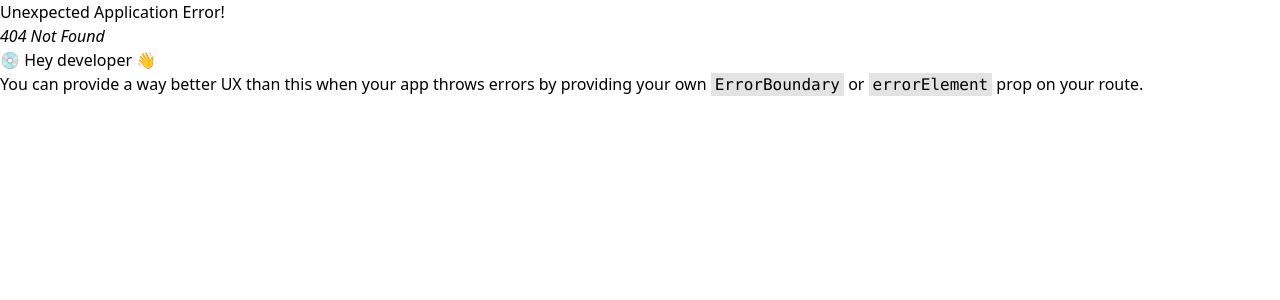
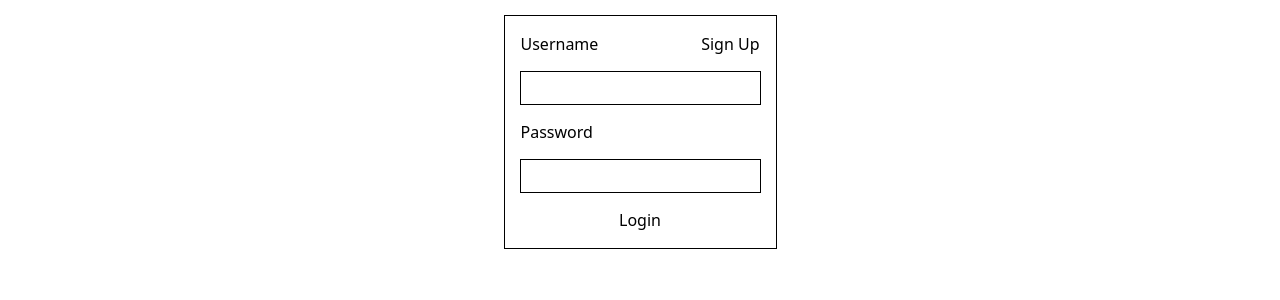
Before and after one commit to jjdavenport/react-auth, a React (Vite) app in the folder client/: page /#/login in a window 1280 px wide. Before the commit this address had no page. Shown: the top 300 px of the page. Built offline with nearby package versions, Linux system fonts and the light colour scheme.

Commit message:
fix: session cookie

```diff
--- a/client/src/hooks/auth-provider.tsx
+++ b/client/src/hooks/auth-provider.tsx
@@ -6,7 +6,7 @@ const useAuth = (authenticated: boolean | null) => {
 
   useEffect(() => {
     if (authenticated === false) {
-      navigate("/login/");
+      navigate("login");
     }
   }, [authenticated, navigate]);
 
--- a/client/src/main.tsx
+++ b/client/src/main.tsx
@@ -1,41 +1,22 @@
 import { StrictMode } from "react";
 import { createRoot } from "react-dom/client";
-import { createBrowserRouter, RouterProvider, Navigate } from "react-router";
+import { HashRouter, Routes, Route, Navigate } from "react-router";
 import { Register, Login, Home } from "./pages/index.ts";
 import "./index.css";
 import App from "./App.tsx";
 
-const router = createBrowserRouter([
-  {
-    path: "/react-auth/",
-    element: <App />,
-    children: [
-      {
-        index: true,
-        element: <Navigate to="login" />,
-      },
-      {
-        path: "login",
-        element: <Login />,
-      },
-      {
-        path: "register",
-        element: <Register />,
-      },
-      {
-        path: "home",
-        element: <Home />,
-      },
-      {
-        path: "*",
-        element: <Navigate to="/home" />,
-      },
-    ],
-  },
-]);
-
 createRoot(document.getElementById("root")!).render(
   <StrictMode>
-    <RouterProvider router={router} />
+    <HashRouter>
+      <Routes>
+        <Route path="/" element={<App />}>
+          <Route index element={<Navigate to="login" />} />
+          <Route path="login" element={<Login />} />
+          <Route path="register" element={<Register />} />
+          <Route path="home" element={<Home />} />
+          <Route path="*" element={<Navigate to="/home" replace />} />
+        </Route>
+      </Routes>
+    </HashRouter>
   </StrictMode>,
 );
--- a/client/src/pages/home.tsx
+++ b/client/src/pages/home.tsx
@@ -37,7 +37,7 @@ export const Home = () => {
         },
       );
       if (response.ok) {
-        navigate("/login/");
+        navigate("/react-auth/login/");
       } else {
         console.log("failed");
       }
--- a/client/src/pages/login.tsx
+++ b/client/src/pages/login.tsx
@@ -74,7 +74,7 @@ export const Login = () => {
           username: "",
           password: "",
         });
-        navigate("/home/");
+        navigate("/home");
       }
     } catch {
       setError({
```
Also changed, not shown: 1 other file (tests, documents, lock files or other folders).
